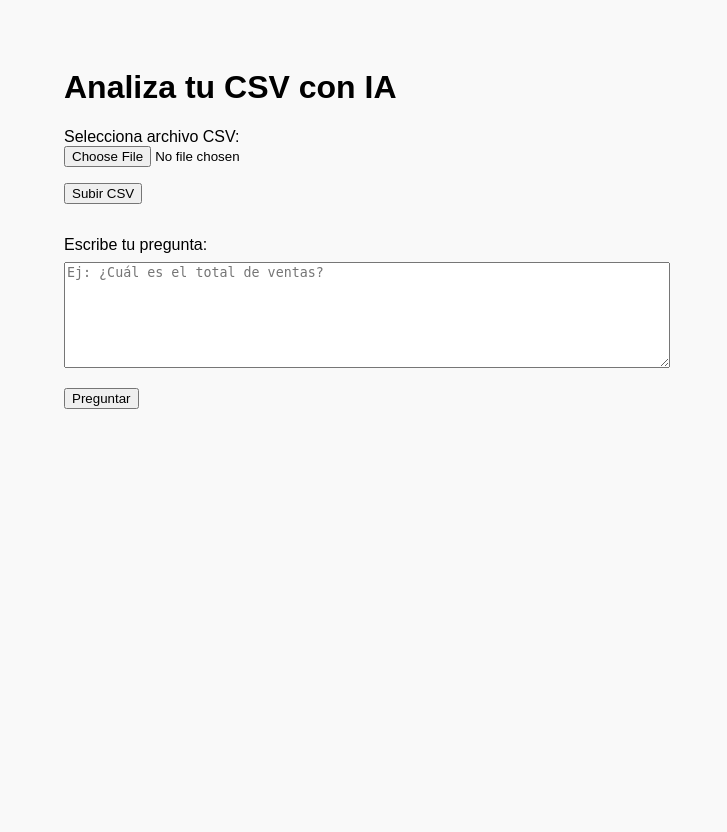
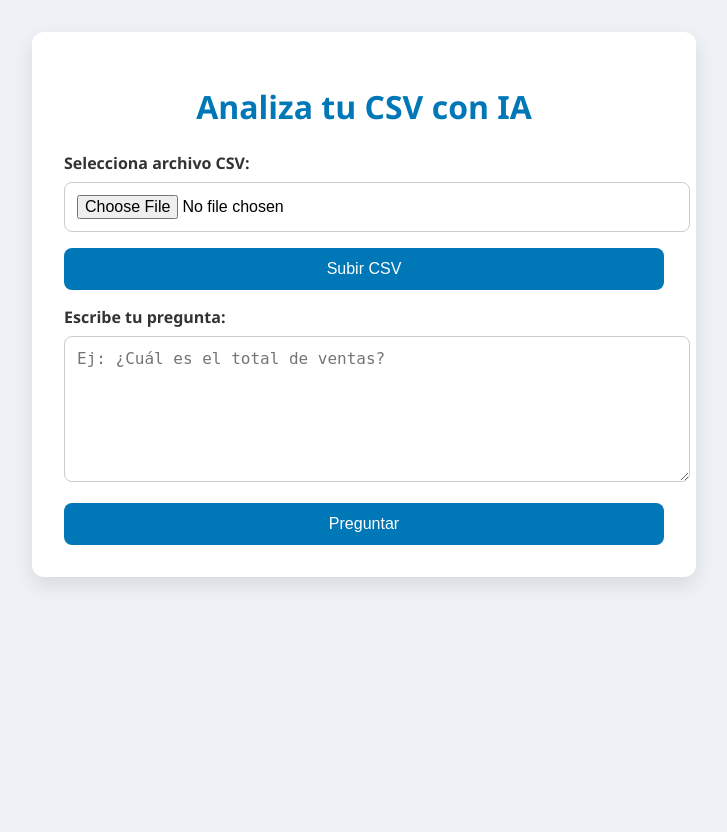
Before and after one commit to LIRA-MIGUEL/llm, a FastAPI app: page / in a window 1280 px wide. Shown: the whole page, without its empty margins (276-1003 px from the left). Before the commit the page ends 409 px from the top, so only its background shows below. Run offline with FastAPI, Linux system fonts and the light colour scheme.

Commit message:
Se agrego chat que analiza csv

```diff
--- a/main.py
+++ b/main.py
@@ -55,6 +55,8 @@ Aquí tienes el contenido de un archivo CSV:
 Con base en este contenido, responde la siguiente pregunta como un experto en análisis de datos:
 
 {pregunta}
+
+Si tu respuesta incluye datos en forma de tabla, preséntalos en formato Markdown.
 """
 
         payload = {
--- /dev/null
+++ b/requirements.txt
@@ -0,0 +1,5 @@
+fastapi
+uvicorn[standard]
+pandas
+requests
+python-multipart
--- a/templates/index.html
+++ b/templates/index.html
@@ -5,33 +5,160 @@
   <meta name="viewport" content="width=device-width, initial-scale=1" />
   <title>Analiza tu CSV con IA</title>
   <style>
+    /* Estilos generales para el contenedor y texto */
     body {
-      font-family: Arial, sans-serif;
+      font-family: 'Segoe UI', Tahoma, Geneva, Verdana, sans-serif;
+      background-color: #eef2f7;
+      margin: 0;
+      padding: 0;
+      display: flex;
+      justify-content: center;
+      align-items: flex-start;
+      min-height: 100vh;
+      padding-top: 2rem;
+    }
+
+    .container {
+      background-color: white;
       max-width: 600px;
-      margin: 2rem auto;
-      padding: 1rem;
-      background: #f9f9f9;
+      width: 100%;
+      padding: 2rem;
+      border-radius: 12px;
+      box-shadow: 0 8px 20px rgba(0, 0, 0, 0.1);
+      position: relative;
     }
-    label, button {
+
+    h1 {
+      text-align: center;
+      color: #0077b6;
+      margin-bottom: 1.5rem;
+    }
+
+    /* Formulario */
+    label {
+      margin-top: 1rem;
+      font-weight: bold;
       display: block;
+      color: #333;
+    }
+
+    input[type="file"],
+    textarea {
+      margin-top: 0.5rem;
+      width: 100%;
+      padding: 0.75rem;
+      border: 1px solid #ccc;
+      border-radius: 8px;
+      font-size: 1rem;
+    }
+
+    textarea {
+      height: 120px;
+      resize: vertical;
+    }
+
+    button {
       margin-top: 1rem;
+      width: 100%;
+      padding: 0.75rem;
+      font-size: 1rem;
+      background-color: #0077b6;
+      color: white;
+      border: none;
+      border-radius: 8px;
+      cursor: pointer;
+      transition: background-color 0.3s;
     }
-    textarea {
+
+    button:hover {
+      background-color: #005f87;
+    }
+
+    /* Estilos para la respuesta */
+    #respuesta {
+      display: none;
+      margin-top: 1.5rem;
+      padding: 1.5rem;
+      background-color: #f0fdfc;
+      border-left: 6px solid #00bfa6;
+      border-radius: 10px;
+      white-space: pre-wrap;
+      color: #064e3b;
+      font-family: Consolas, monospace;
+      position: relative;
+      animation: fadeIn 0.5s ease-in-out;
+      box-shadow: 0 4px 12px rgba(0, 191, 166, 0.2);
+    }
+
+    #respuesta::before {
+      content: "💬 Respuesta:";
+      position: absolute;
+      top: -1.2rem;
+      left: 1rem;
+      background-color: #f0fdfc;
+      padding: 0 0.5rem;
+      font-weight: bold;
+      color: #00796b;
+      font-family: 'Segoe UI', Tahoma, Geneva, Verdana, sans-serif;
+    }
+
+    /* Animación para aparecer */
+    @keyframes fadeIn {
+      from { opacity: 0; transform: translateY(10px); }
+      to { opacity: 1; transform: translateY(0); }
+    }
+
+    /* Estilos para la tabla dentro de la respuesta */
+    #respuesta table {
       width: 100%;
-      height: 100px;
-      margin-top: 0.5rem;
+      border-collapse: collapse;
+      margin-top: 1rem;
+      font-family: 'Segoe UI', Tahoma, Geneva, Verdana, sans-serif;
+      font-size: 0.95rem;
+      color: #333;
     }
-    #respuesta {
-      background: #e0f7fa;
-      padding: 1rem;
-      margin-top: 1rem;
-      border-radius: 8px;
-      border: 1px solid #00acc1;
-      white-space: pre-wrap;
+
+    #respuesta th,
+    #respuesta td {
+      border: 1px solid #ccc;
+      padding: 0.75rem;
+      text-align: left;
     }
+
+    #respuesta thead {
+      background-color: #e0f7fa;
+    }
+
+    #respuesta tr:nth-child(even) {
+      background-color: #f9f9f9;
+    }
+
+    /* Spinner animación */
+    #loading {
+      display: none;
+      position: absolute;
+      top: 50%;
+      left: 50%;
+      width: 48px;
+      height: 48px;
+      margin-left: -24px;
+      margin-top: -24px;
+      border: 5px solid #0077b6;
+      border-top: 5px solid #00bfa6;
+      border-radius: 50%;
+      animation: spin 1s linear infinite;
+      z-index: 10;
+    }
+
+    @keyframes spin {
+      0% { transform: rotate(0deg); }
+      100% { transform: rotate(360deg); }
+    }
+
   </style>
 </head>
 <body>
+  <div class="container">
     <h1>Analiza tu CSV con IA</h1>
 
     <form id="form-subir" enctype="multipart/form-data">
@@ -40,18 +167,24 @@
       <button type="submit">Subir CSV</button>
     </form>
 
-  <form id="form-preguntar" style="margin-top: 2rem;">
+    <form id="form-preguntar">
       <label for="pregunta">Escribe tu pregunta:</label>
       <textarea id="pregunta" name="pregunta" placeholder="Ej: ¿Cuál es el total de ventas?" required></textarea>
       <button type="submit">Preguntar</button>
     </form>
 
-  <div id="respuesta" style="display:none;"></div>
+    <div id="loading"></div>
+    <div id="respuesta"></div>
+  </div>
+
+  <!-- Librería para convertir Markdown a HTML -->
+  <script src="https://cdn.jsdelivr.net/npm/marked/marked.min.js"></script>
 
   <script>
     const formSubir = document.getElementById('form-subir');
     const formPreguntar = document.getElementById('form-preguntar');
     const respuestaDiv = document.getElementById('respuesta');
+    const loadingDiv = document.getElementById('loading');
 
     let archivoSubido = false;
 
@@ -62,6 +195,7 @@
         alert('Por favor selecciona un archivo CSV');
         return;
       }
+
       const formData = new FormData();
       formData.append('file', fileInput.files[0]);
 
@@ -77,6 +211,7 @@
           alert(data.message);
           archivoSubido = true;
           respuestaDiv.style.display = 'none';
+          respuestaDiv.innerHTML = '';
         } else {
           alert('Error al subir el CSV: ' + (data.error || JSON.stringify(data)));
         }
@@ -99,6 +234,9 @@
         return;
       }
 
+      loadingDiv.style.display = 'block';
+      respuestaDiv.style.display = 'none';
+
       const formData = new FormData();
       formData.append('pregunta', pregunta);
 
@@ -110,13 +248,16 @@
 
         const data = await res.json();
 
+        loadingDiv.style.display = 'none';
+
         if (res.ok) {
-          respuestaDiv.textContent = data.respuesta || 'No se obtuvo respuesta';
+          respuestaDiv.innerHTML = marked.parse(data.respuesta || 'No se obtuvo respuesta');
           respuestaDiv.style.display = 'block';
         } else {
           alert('Error al obtener respuesta: ' + (data.error || JSON.stringify(data)));
         }
       } catch (err) {
+        loadingDiv.style.display = 'none';
         alert('Error en la conexión: ' + err.message);
       }
     });
```
Also changed, not shown: README.md. Lines whose indentation alone changed are shown as unchanged.
